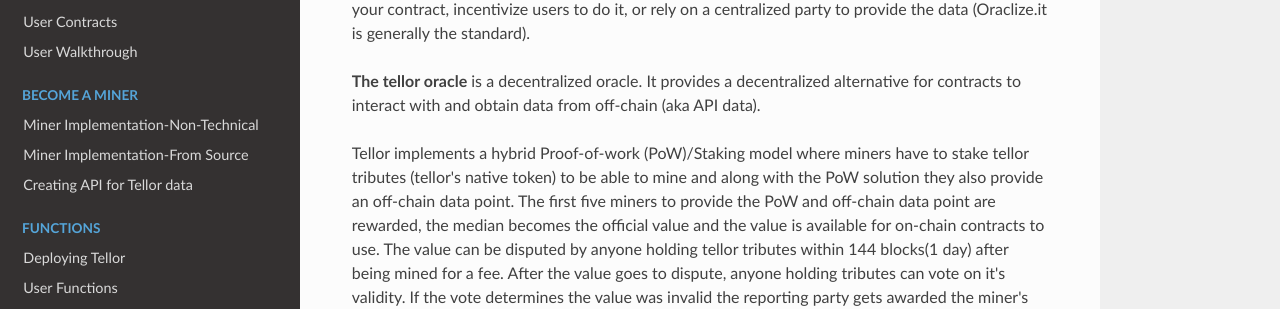
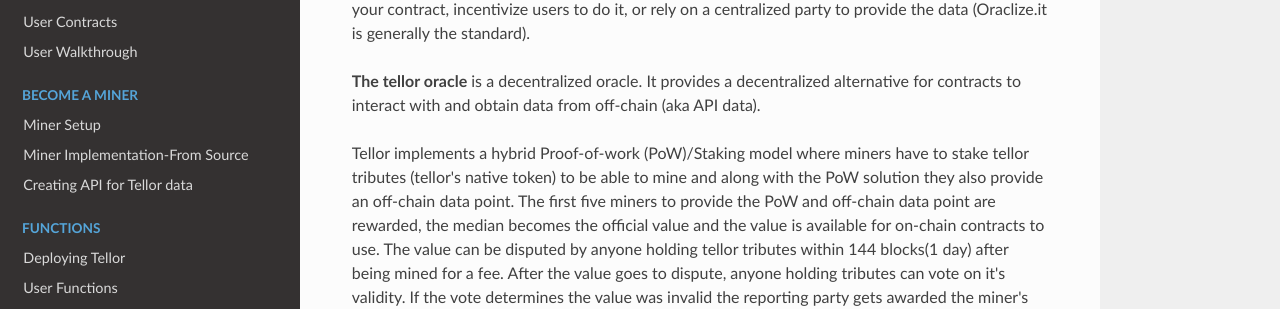
Before and after one commit to tellor-io/TellorDocumentation, an MkDocs documentation site: the page built from docs/index.md, in a window 1280 px wide. Shown: the part 205-514 px from the top of the page. Built offline with MkDocs 1.6.1, drawn with Linux system fonts in a browser that asks for light colours; nearby versions of some CDN libraries; a script that is not in the unit is left out.

Commit message:
menu options update

```diff
--- a/mkdocs.yml
+++ b/mkdocs.yml
@@ -14,7 +14,7 @@ nav:
       - 'User Contracts': 'UserSetup.md'
       - 'User Walkthrough': 'UserWalk.md'
 - Become a Miner:
-      - 'Miner Implementation-Non-Technical': 'MinerSetup.md'
+      - 'Miner Setup': 'MinerSetup.md'
       #- 'Miner Implementation-Technical':  'MinerSetupTechnical.md'
       - 'Miner Implementation-From Source':  'MinerSetupFromSource.md'
 #- Data Sources Supported: 'DataSources.md'
```
